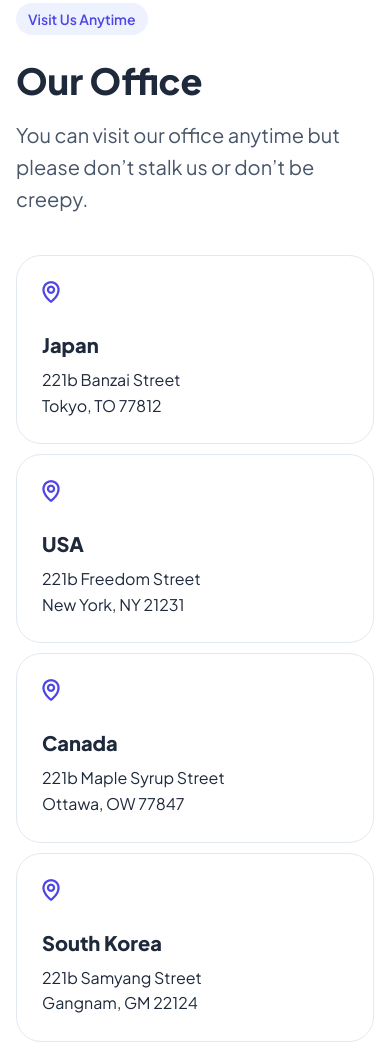
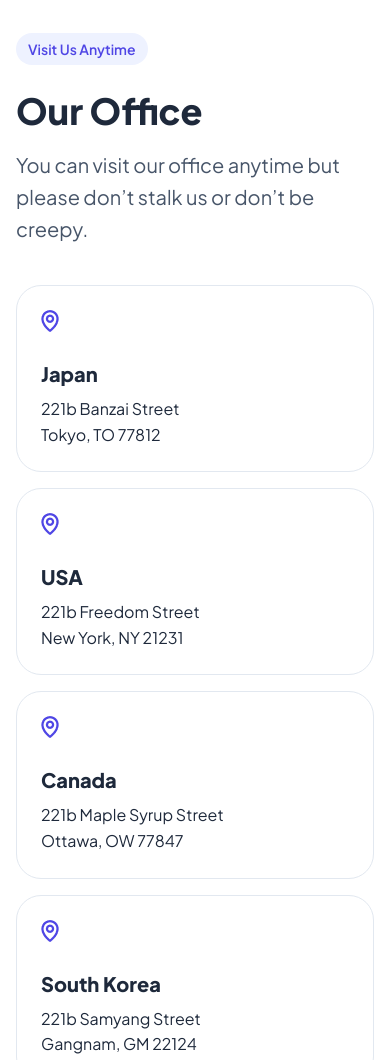
Before and after one commit to mijanConnect/SlothUI, a plain HTML site: page index.html in a window 390 px wide. Shown: the part 6711-7771 px from the top of the page. Drawn offline with Linux system fonts and the light colour scheme.

Commit message:
Location section fixed with animation

```diff
--- a/assets/css/style.css
+++ b/assets/css/style.css
@@ -616,25 +616,18 @@ body {
   padding: 94px 0;
 }
 
-@media (max-width: 767px) {
-  .location {
-    padding: 64px 0;
-  }
-}
-
 .location-items {
   display: flex;
-  align-items: center;
-  justify-content: space-between;
-  flex-direction: row;
-  gap: 32px;
+  flex-wrap: wrap;
+  gap: 16px;
 }
 
 .location-item {
-  padding: 25px;
+  padding: 24px;
+  box-sizing: border-box;
+  width: 100%;
   border: 1px solid #e2e8f0;
   border-radius: 25px;
-  width: 19%;
 }
 
 .location-country {
@@ -653,27 +646,26 @@ body {
   letter-spacing: 0%;
   color: #1e293b;
   margin: 0;
+  /* white-space: nowrap; */
 }
 
-@media (max-width: 1079px) and (min-width: 768px) {
-  .location-items {
-    flex-wrap: wrap;
-    gap: 20px;
+@media (min-width: 768px) and (max-width: 1079px) {
+  .location-item {
+    width: calc(50% - 16px);
   }
 
-  .location-item {
-    width: 40%;
+  .location-items {
+    gap: 32px;
   }
 }
 
-@media screen and (max-width: 665px) {
-  .location-items {
-    flex-wrap: wrap;
-    gap: 10px;
+@media (min-width: 1080px) {
+  .location-item {
+    width: calc(25% - 24px);
   }
 
-  .location-item {
-    width: 90%;
+  .location-items {
+    gap: 32px;
   }
 }
 
--- a/index.html
+++ b/index.html
@@ -197,7 +197,9 @@
           <h2 class="main-heading main-heading-statistics">
             Work lazily and achieve the result you want.
           </h2>
-          <p class="main-paragraph features-paragraph main-paragraph-statistics">
+          <p
+            class="main-paragraph features-paragraph main-paragraph-statistics"
+          >
             Liquam id diam maecenas ultricies mi eget mauris pharetra et.
             Feugiat pretium nibh ipsum consequat nisl vel pretium lectus.
             Fermentum iaculis eu non diam.
@@ -572,7 +574,7 @@
     <!-- Location Section -->
     <div class="location">
       <div class="container">
-        <div class="location-top">
+        <div class="location-top animate-ease">
           <h2 class="badge-text">Visit Us Anytime</h2>
           <h3 class="main-heading">Our Office</h3>
           <p class="main-paragraph tab-features-paragraph">
@@ -580,7 +582,7 @@
             be creepy.
           </p>
         </div>
-        <div class="location-items">
+        <div class="location-items animate-zoom">
           <div class="location-item">
             <img src="assets/images/Location/location-icon.png" alt="Icon" />
             <h4 class="location-country">Japan</h4>
```
